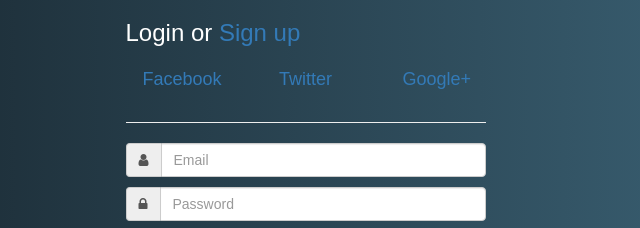
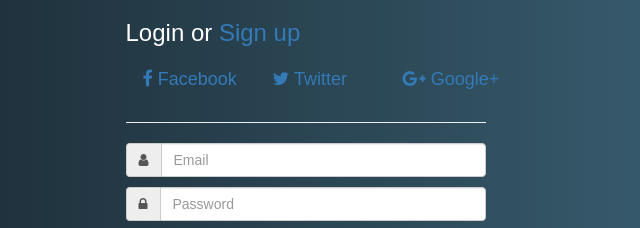
Before and after one commit to hueanmy/LoginApp, a website: page views/login.html in a window 1280 px wide. Shown: the part 152-380 px from the top of the page, 392-1032 px from the left. Drawn offline with nearby package versions, Linux system fonts and the light colour scheme; files that its build step writes are made by us from their sources.

Commit message:
fix upload-image

```diff
--- a/app/upload-image/upload-image.js
+++ b/app/upload-image/upload-image.js
@@ -15,7 +15,6 @@
 module.exports = function (req, res, next) {
     upload(req, res, function (err) {
         if (err) {
-            // An error occurred when uploading
             next(err);
         }
         if (req.file){
@@ -29,7 +28,5 @@
                 status: 'fail'
             });
         }
-
-        // Everything went fine
     })
 };
--- a/views/login.html
+++ b/views/login.html
@@ -10,19 +10,19 @@
       <div class="row omb_row-sm-offset-3 omb_socialButtons">
         <div class="col-xs-4 col-sm-2">
           <a href="/auth/facebook" class="btn btn-lg btn-block btn-facebook">
-            <i class="fa fa-facebook visible-xs"></i>
+            <i class="fa fa-facebook"></i>
             <span class="hidden-xs">Facebook</span>
           </a>
         </div>
         <div class="col-xs-4 col-sm-2">
           <a href="#" class="btn btn-lg btn-block btn-twitter">
-            <i class="fa fa-twitter visible-xs"></i>
+            <i class="fa fa-twitter"></i>
             <span class="hidden-xs">Twitter</span>
           </a>
         </div>
         <div class="col-xs-4 col-sm-2">
           <a href="#" class="btn btn-lg btn-block btn-google">
-            <i class="fa fa-google-plus visible-xs"></i>
+            <i class="fa fa-google-plus"></i>
             <span class="hidden-xs">Google+</span>
           </a>
         </div>
```
Also changed, not shown: uploads/avatar-1503887311376.jpg (added), uploads/avatar-1503887331374.jpg (added).
